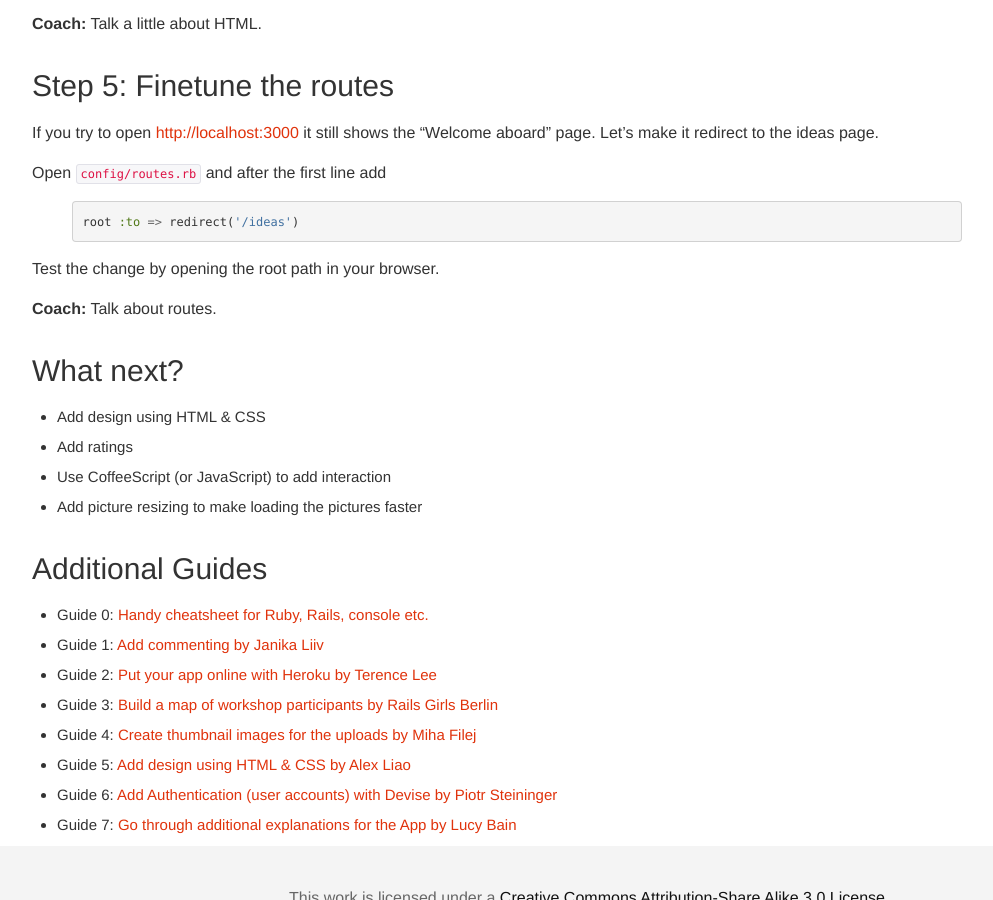
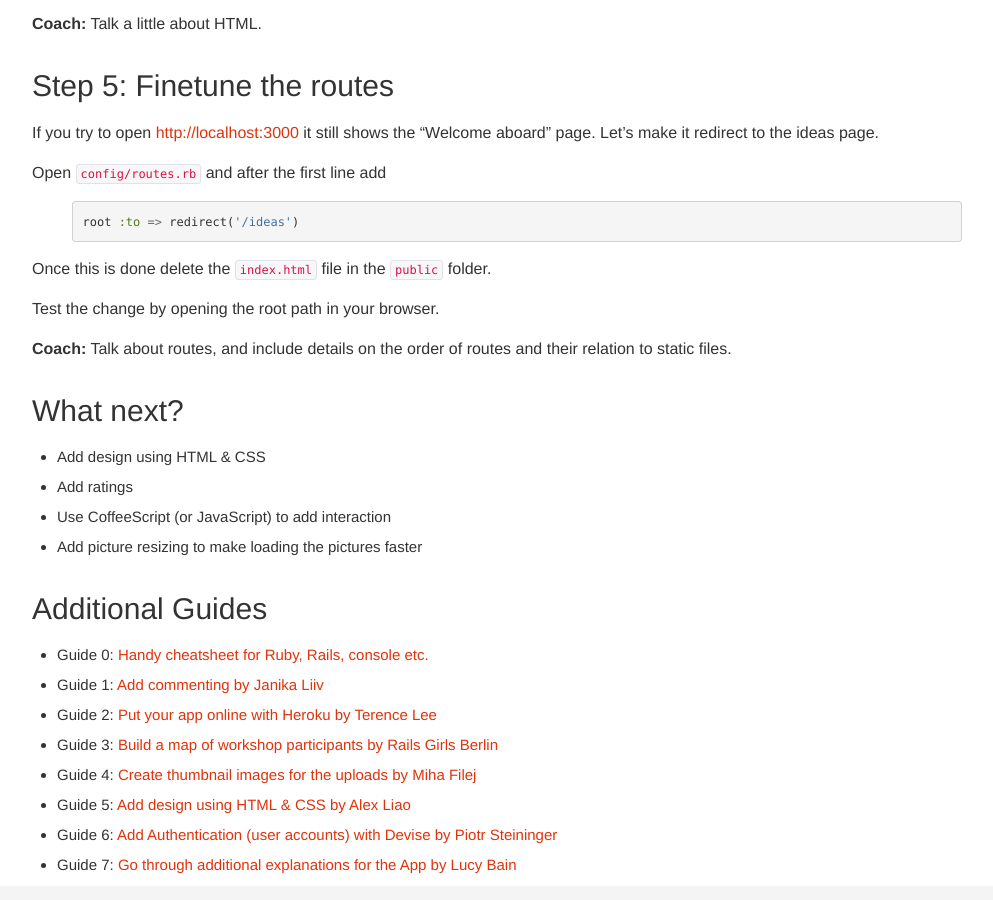
Before and after one commit to railsgirls/guides.railsgirls.com, a Jekyll site: the page built from _posts/2012-04-18-app.markdown, in a window 1280 px wide and 900 px high, scrolled down 4524 px. Shown: the whole window, without its empty margins (53-1046 px from the left). Built offline with Jekyll 4.4.1, drawn with Linux system fonts in a browser that asks for light colours; nearby versions of some CDN libraries; Markdown is read by kramdown in place of the engine named in the settings.

Commit message:
Added a line to instruct the student to remove the index.html file, and added instructions for the coach to discuss route orders and static files.

```diff
--- a/_posts/2012-04-18-app.markdown
+++ b/_posts/2012-04-18-app.markdown
@@ -261,9 +261,11 @@ Open `config/routes.rb` and after the first line add
 root :to => redirect('/ideas')
 {% endhighlight %}
 
+Once this is done delete the `index.html` file in the `public` folder.
+
 Test the change by opening the root path in your browser.
 
-**Coach:** Talk about routes.
+**Coach:** Talk about routes, and include details on the order of routes and their relation to static files.
 
 
 ## What next?
```
